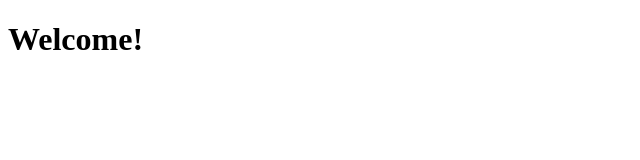
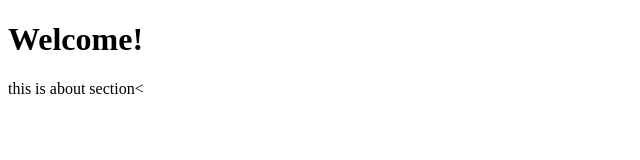
Before and after one commit to TeamTxAshifOp/exp-5, a plain HTML site: page index.html in a window 1280 px wide. Shown: the whole page, without its empty margins (0-640 px from the left). Drawn offline with Linux system fonts and the light colour scheme.

Commit message:
Update index.html

```diff
--- a/index.html
+++ b/index.html
@@ -1 +1 @@
-<!DOCTYPE html><html><head><title>My Portfolio</title></head><body><h1>Welcome!</h1></body></html>
+<!DOCTYPE html><html><head><title>My Portfolio</title></head><body><h1>Welcome!</h1><p>this is about section<</p></body></html>
```
